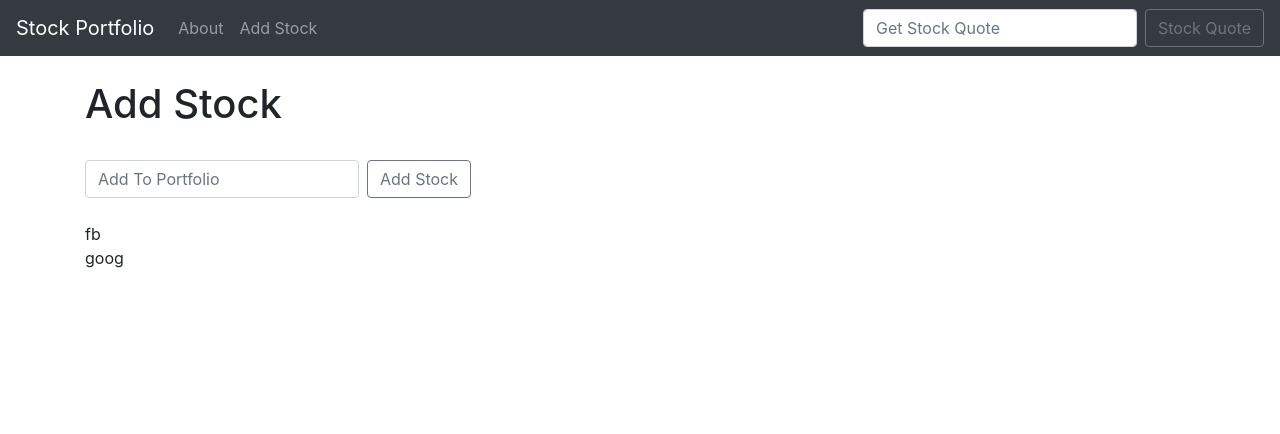
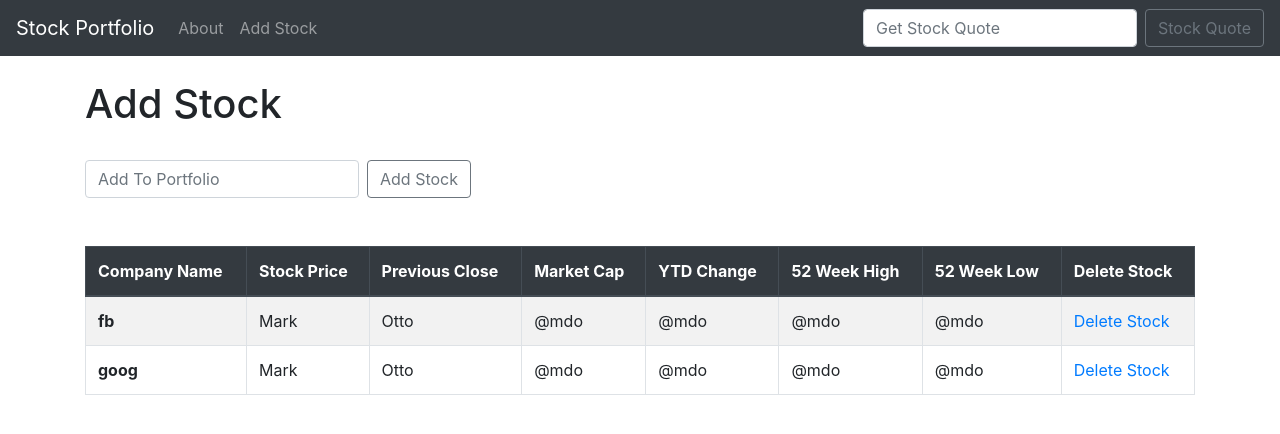
Before and after one commit to Teri-Ed/Project-4, a Django app: page /add_stock.html in a window 1280 px wide. Shown: the top 434 px of the page. Run offline with Django 3.2, Linux system fonts and the light colour scheme; data comes from the database, SQL or seed files in the repository; both versions use the stored data as it was after the commit; some libraries are stand-ins or nearby versions.

Commit message:
Created table to add_stock page.

```diff
--- a/StockApp/StockQuotes/templates/add_stock.html
+++ b/StockApp/StockQuotes/templates/add_stock.html
@@ -17,11 +17,39 @@
           <button class="btn btn-outline-secondary my-2 my-sm-0" type="submit">Add Stock</button>
         </form>
         <br/>
+        <br/>
 
-        {% for item in ticker %}
-            {{ item }}
-        <br/>
-        {% endfor %}
+        <table class="table table-striped table-bordered table-hover">
+            <thead class="thead-dark">
+              <tr>
+                <th scope="col">Company Name</th>
+                <th scope="col">Stock Price</th>
+                <th scope="col">Previous Close</th>
+                <th scope="col">Market Cap</th>
+                <th scope="col">YTD Change</th>
+                <th scope="col">52 Week High</th>
+                <th scope="col">52 Week Low</th>
+                <th scope="col">Delete Stock</th>
+              </tr>
+            </thead>
+            <tbody>
+                {% for item in ticker %}
+
+                <tr>
+                    <th scope="row">{{ item }}</th>
+                    <td>Mark</td>
+                    <td>Otto</td>
+                    <td>@mdo</td>
+                    <td>@mdo</td>
+                    <td>@mdo</td>
+                    <td>@mdo</td>
+                    <td><a href = "{% url 'delete' item.id %}">Delete Stock</a></td>
+                  </tr>
+
+                {% endfor %}
+
+            </tbody>
+          </table>
     </body>
 
     {% endblock %}
--- a/StockApp/StockQuotes/templates/base.html
+++ b/StockApp/StockQuotes/templates/base.html
@@ -35,8 +35,23 @@
       </nav>
     <div class = "container">
     </br>
-        {% block content %}
-        {% endblock %}
+
+      {% if messages %}
+        {% for message in messages %}
+          <div class = "alert alert-warning alert-dismissable" role = "alert">
+              <button class="close" data-dismiss="alert">
+                <small><sup>X</sup></small>
+              </button>
+              {{ message }}
+          </div>
+          <br/>
+        {% endfor %}
+
+      {% endif %}
+
+      {% block content %}
+
+      {% endblock %}
     </div>
 
     <!-- Optional JavaScript -->
--- a/StockApp/StockQuotes/urls.py
+++ b/StockApp/StockQuotes/urls.py
@@ -5,4 +5,5 @@ urlpatterns = [
     path('', views.home, name = "home"),
     path('about.html', views.about, name = "about"),
     path('add_stock.html', views.add_stock, name = "add_stock"),
+    path('delete/<stock_id>', views.delete, name = "delete"),
 ]
--- a/StockApp/StockQuotes/views.py
+++ b/StockApp/StockQuotes/views.py
@@ -37,3 +37,9 @@ def add_stock(request):
      else:
         ticker = Stock.objects.all()
         return render(request, 'add_stock.html', {'ticker': ticker})
+
+def delete(request, stock_id):
+    item = Stock.objects.get(pk = stock_id)
+    item.delete()
+    messages.success(request, ("Stock Has Been Deleted"))
+    return redirect(add_stock)
```
Also changed, not shown: StockApp/db.sqlite3.
